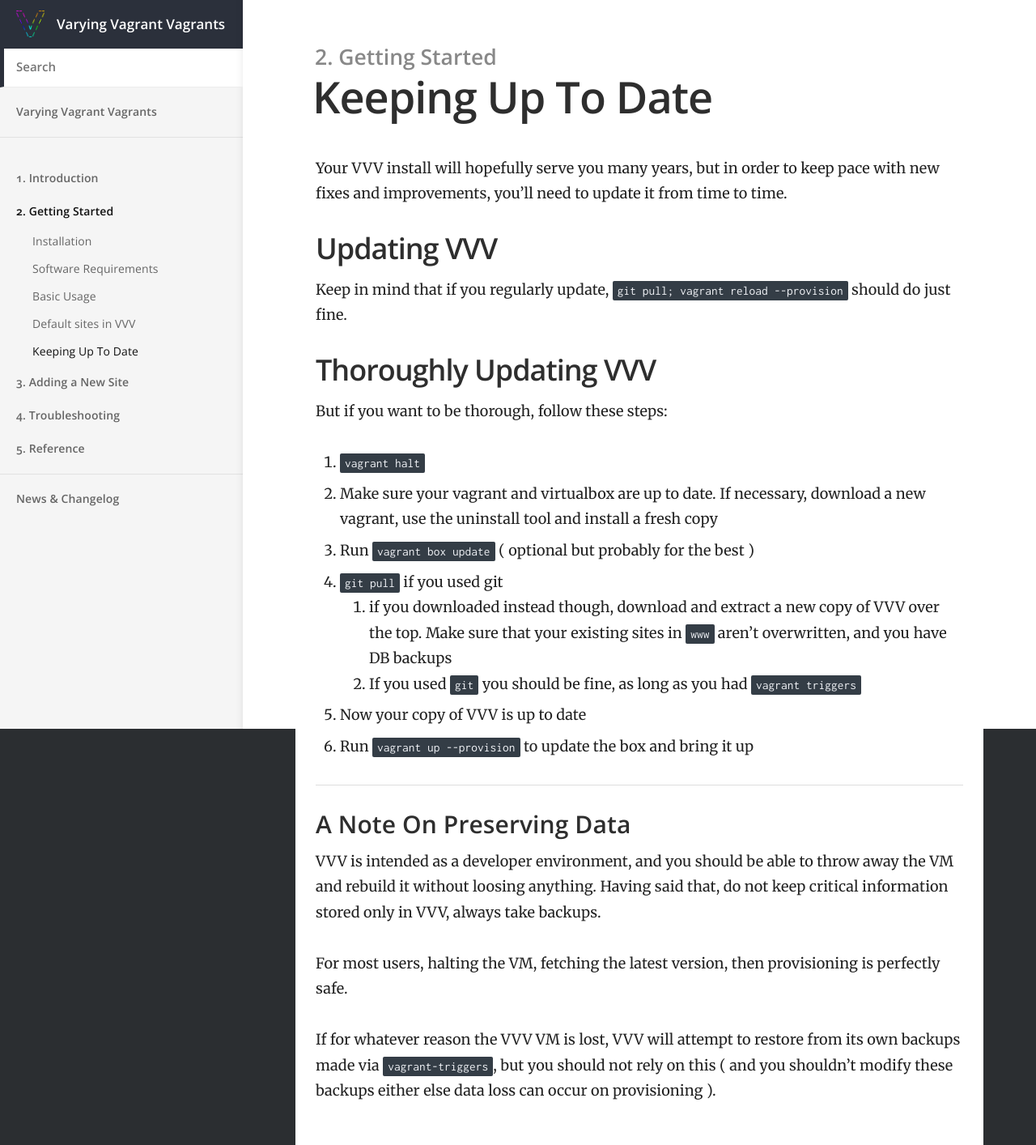
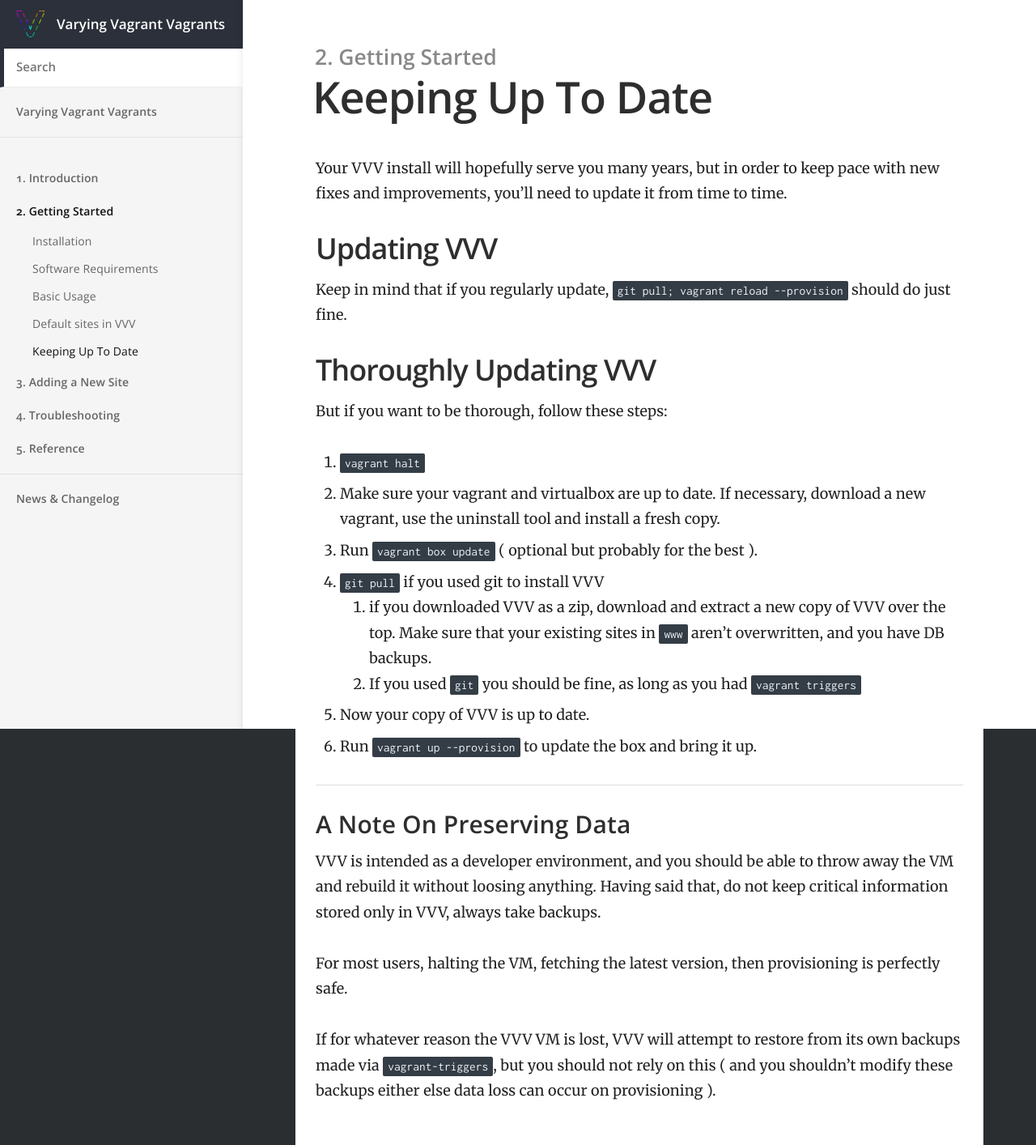
Before and after one commit to Varying-Vagrant-Vagrants/varyingvagrantvagrants.org, a Jekyll site: the page built from docs/en-US/installation/keeping-up-to-date.md, in a window 1280 px wide. Shown: the whole page at 81% size. Built offline with Jekyll 4.4.1, drawn with Linux system fonts in a browser that asks for light colours.

```diff
--- a/docs/en-US/installation/keeping-up-to-date.md
+++ b/docs/en-US/installation/keeping-up-to-date.md
@@ -2,7 +2,7 @@
 category: 2. Getting Started
 order: 3
 title: Keeping Up To Date
-permalink: /docs/en-US/installation/keeping-up-to-date
+permalink: /docs/en-US/installation/keeping-up-to-date/
 ---
 
 Your VVV install will hopefully serve you many years, but in order to keep pace with new fixes and improvements, you'll need to update it from time to time.
@@ -16,13 +16,13 @@ Keep in mind that if you regularly update, `git pull; vagrant reload --provision
 But if you want to be thorough, follow these steps:
 
  1. `vagrant halt`
- 2. Make sure your vagrant and virtualbox are up to date. If necessary, download a new vagrant, use the uninstall tool and install a fresh copy
- 3. Run `vagrant box update` ( optional but probably for the best )
- 4. `git pull` if you used git
-    1.  if you downloaded instead though, download and extract a new copy of VVV over the top. Make sure that your existing sites in `www` aren't overwritten, and you have DB backups
+ 2. Make sure your vagrant and virtualbox are up to date. If necessary, download a new vagrant, use the uninstall tool and install a fresh copy.
+ 3. Run `vagrant box update` ( optional but probably for the best ).
+ 4. `git pull` if you used git to install VVV
+    1.  if you downloaded VVV as a zip, download and extract a new copy of VVV over the top. Make sure that your existing sites in `www` aren't overwritten, and you have DB backups.
     2. If you used `git` you should be fine, as long as you had `vagrant triggers`
- 5. Now your copy of VVV is up to date
- 6. Run `vagrant up --provision` to update the box and bring it up
+ 5. Now your copy of VVV is up to date.
+ 6. Run `vagrant up --provision` to update the box and bring it up.
 
 ### A Note On Preserving Data
 
```
